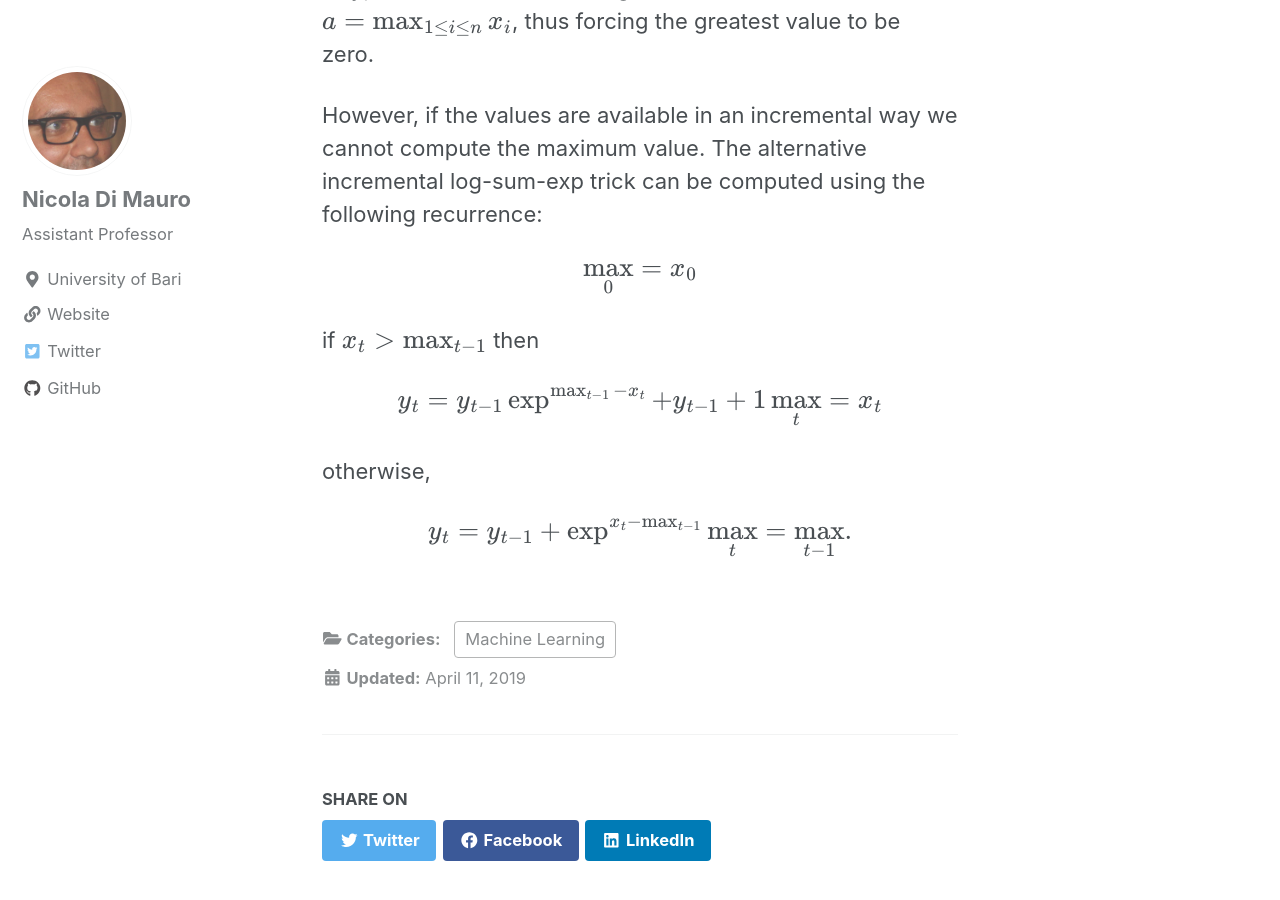
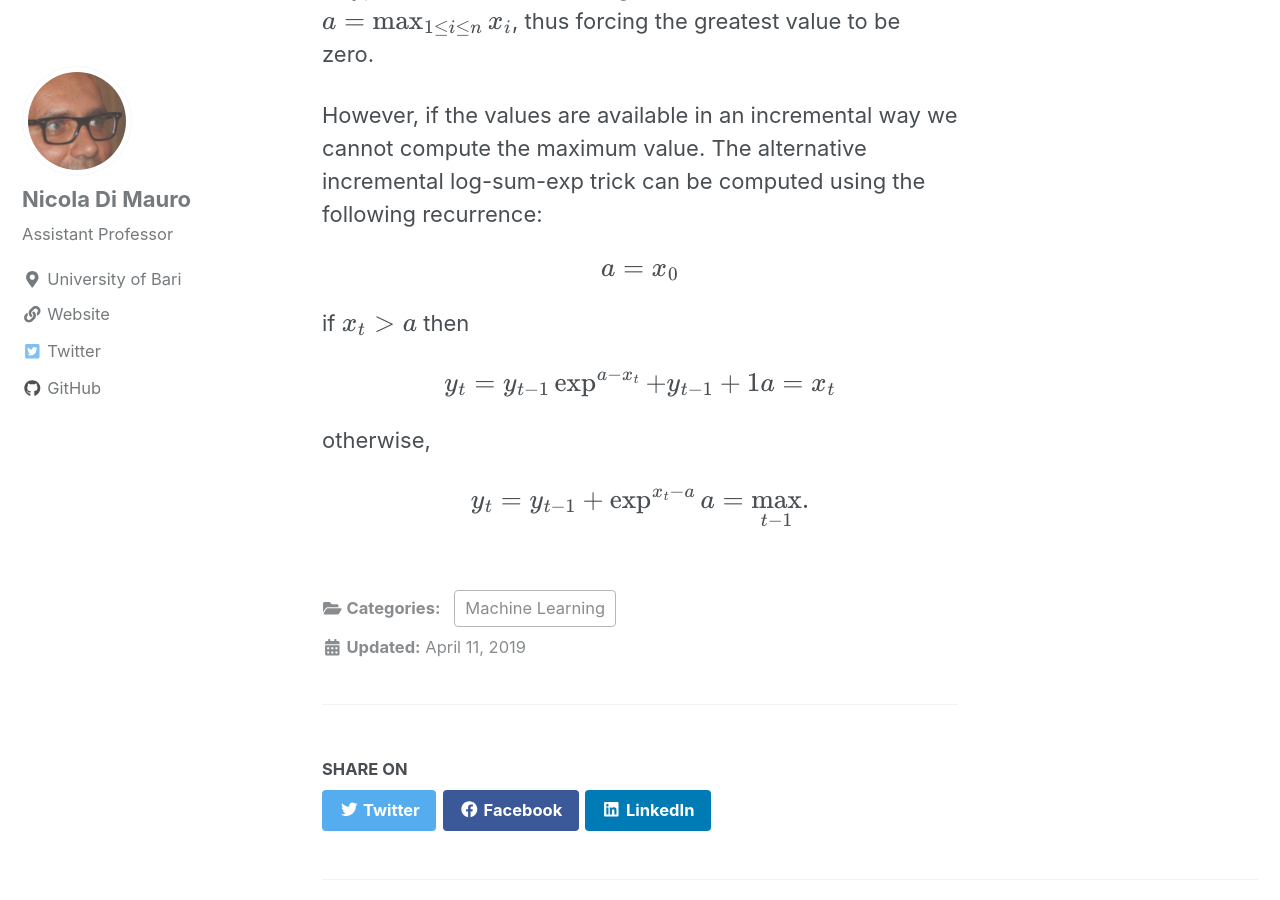
Before and after one commit to nicoladimauro/nicoladimauro.github.io, a Jekyll site: the page built from _posts/2019-04-11-ilse.md, in a window 1280 px wide and 900 px high, scrolled down 691 px. Built offline with Jekyll 4.4.1, drawn with Linux system fonts in a browser that asks for light colours; cached includes are drawn as plain includes; nearby versions of some CDN libraries; formulas are drawn with MathJax 3.

Commit message:
Update 2019-04-11-ilse.md

```diff
--- a/_posts/2019-04-11-ilse.md
+++ b/_posts/2019-04-11-ilse.md
@@ -17,12 +17,12 @@ A typical value for $$a$$ is setting it to the maximum, $$a = \max_{1\leq i \leq
 
 However, if the values are available in an incremental way we cannot compute the maximum value. The alternative incremental log-sum-exp trick can be computed using the following recurrence:
 
-$$\max_{0} = x_0$$
+$$a = x_0$$
 
-if $$x_t > \max_{t-1}$$ then
+if $$x_t > a$$ then
 
-$$y_t = y_{t-1} \exp^{\max_{t-1} - x_t} + y_{t-1} +  1 \\ \max_{t} = x_t$$
+$$y_t = y_{t-1} \exp^{a - x_t} + y_{t-1} +  1 \\ a = x_t$$
 
 otherwise,
 
-$$y_t = y_{t-1} +  \exp^{x_t - \max_{t-1}} \\ \max_{t} = \max_{t-1}.$$
+$$y_t = y_{t-1} +  \exp^{x_t - a} \\ a = \max_{t-1}.$$
```
